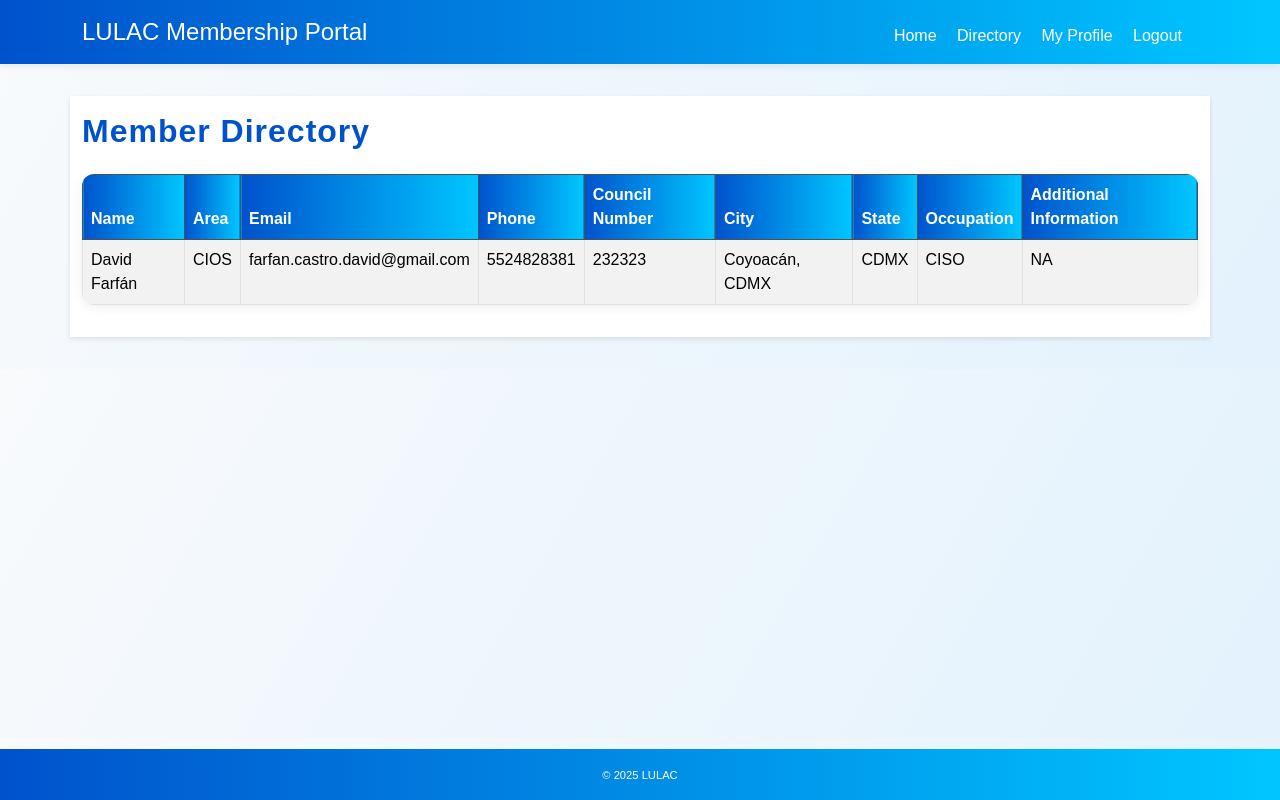
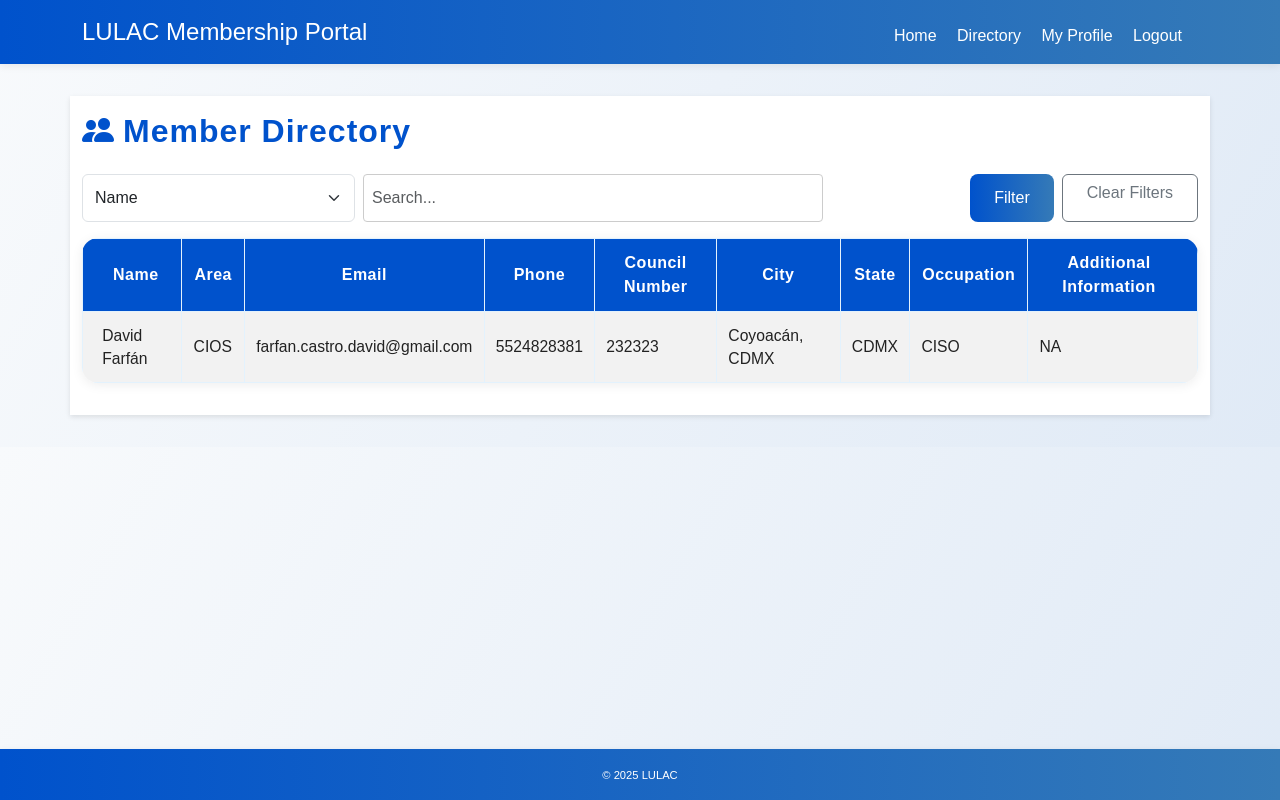
Before and after one commit to Kamolchig/LULAC-DIRECTORY, a Flask app: page /directory in a window 1280 px wide. Run offline with Flask 2, Linux system fonts and the light colour scheme; a user stored in the database is signed in; data comes from the database, SQL or seed files in the repository.

Commit message:
Fix colors 4

```diff
--- a/app.py
+++ b/app.py
@@ -114,8 +114,14 @@
 def directory():
     if 'user_id' not in session:
         return redirect(url_for('login'))
+    filter_by = request.args.get('filter_by', 'name')
+    query = request.args.get('query', '').strip()
     conn = get_db_connection()
-    users = conn.execute('SELECT * FROM users').fetchall()
+    if query:
+        sql = f"SELECT * FROM users WHERE {filter_by} LIKE ?"
+        users = conn.execute(sql, (f"%{query}%",)).fetchall()
+    else:
+        users = conn.execute('SELECT * FROM users').fetchall()
     conn.close()
     return render_template('directory.html', users=users)
 
--- a/static/style.css
+++ b/static/style.css
@@ -2,12 +2,13 @@
     font-family: Arial, sans-serif;
     margin: 0;
     padding: 0;
-    background: linear-gradient(120deg, #f8fafc 0%, #e3f2fd 100%);
+    background: linear-gradient(120deg, #f8fafc 0%, #e0eaf6 100%);
+    /* #e0eaf6 es un azul muy claro, casi blanco */
     color: #333;
 }
 
 header {
-    background: linear-gradient(90deg, #0052cc 0%, #00c6ff 100%);
+    background: linear-gradient(90deg, #0052cc 0%, #357ab7 100%);
     color: white;
     padding: 1rem;
     box-shadow: 0 2px 8px rgba(0,0,0,0.08);
@@ -46,7 +47,7 @@
 footer {
     text-align: center;
     padding: 1rem;
-    background: linear-gradient(90deg, #0052cc 0%, #00c6ff 100%);
+    background: linear-gradient(90deg, #0052cc 0%, #357ab7 100%);
     color: white;
     position: fixed;
     bottom: 0;
@@ -124,37 +125,39 @@
     align-self: flex-start;
 }
 
-/* Gradiente en el header y footer */
-header.bg-primary {
-    background: linear-gradient(90deg, #0052cc 0%, #00c6ff 100%);
+/* Header y Footer */
+header,
+footer,
+header.bg-primary,
+footer.bg-light {
+    background: linear-gradient(90deg, #0052cc 0%, #357ab7 100%);
+    /* #357ab7 es un azul más sutil y profesional */
     box-shadow: 0 2px 8px rgba(0,0,0,0.08);
-}
-
-footer.bg-light {
-    background: linear-gradient(90deg, #0052cc 0%, #00c6ff 100%);
-    color: #fff !important;
-    border-top: none;
+    color: white;
 }
 
 /* Tarjetas y formularios */
 .card {
+    background: rgba(255,255,255,0.97);
     border-radius: 18px;
-    box-shadow: 0 4px 24px rgba(0,0,0,0.10);
-    transition: box-shadow 0.3s;
+    box-shadow: 0 4px 24px rgba(0,0,0,0.08);
+    transition: box-shadow 0.3s, transform 0.3s;
+    backdrop-filter: blur(4px);
 }
 .card:hover {
-    box-shadow: 0 8px 32px rgba(0,0,0,0.18);
+    box-shadow: 0 8px 32px rgba(0,0,0,0.13);
+    transform: translateY(-2px) scale(1.01);
 }
 
 /* Botones animados */
 .btn-primary {
-    background: linear-gradient(90deg, #0052cc 0%, #00c6ff 100%);
+    background: linear-gradient(90deg, #0052cc 0%, #357ab7 100%);
     border: none;
     border-radius: 8px;
     transition: background 0.3s, transform 0.2s;
 }
 .btn-primary:hover {
-    background: linear-gradient(90deg, #00c6ff 0%, #0052cc 100%);
+    background: linear-gradient(90deg, #357ab7 0%, #0052cc 100%);
     transform: scale(1.05);
 }
 
@@ -180,18 +183,58 @@
 
 /* Tabla del directorio */
 .table {
-    border-radius: 12px;
+    border-radius: 16px;
     overflow: hidden;
     box-shadow: 0 2px 12px rgba(0,0,0,0.07);
+    background: #fff;
 }
+
 .table-dark th {
-    background: linear-gradient(90deg, #0052cc 0%, #00c6ff 100%);
+    background-color: #0052cc;
     color: #fff;
+    font-weight: 700;
+    border: none;
+    font-size: 1rem;
+    letter-spacing: 0.5px;
+    padding: 0.75rem;
+    text-align: center;
+    vertical-align: middle;
+}
+
+/* Hover en filas de tabla */
+.table-striped tbody tr:hover {
+    background: #e0eaf6;
+}
+
+.table-bordered th, .table-bordered td {
+    border: 1px solid #e3f2fd;
+}
+
+.table-striped tbody tr {
+    transition: background 0.3s;
+}
+
+.table-striped tbody tr:hover {
+    background: #e3f2fd;
+}
+
+.table td {
+    color: #222;
+    font-size: 0.98rem;
+    vertical-align: middle;
+    padding: 0.7rem;
+}
+
+.table th:first-child, .table td:first-child {
+    padding-left: 1.2rem;
+}
+.table th:last-child, .table td:last-child {
+    padding-right: 1.2rem;
 }
 
 /* Fondo general */
 body {
-    background: linear-gradient(120deg, #f8fafc 0%, #e3f2fd 100%);
+    background: linear-gradient(120deg, #f8fafc 0%, #e0eaf6 100%);
 }
 
 /* Títulos */
--- a/templates/base.html
+++ b/templates/base.html
@@ -5,7 +5,21 @@
     <meta name="viewport" content="width=device-width, initial-scale=1.0">
     <title>{% block title %}LULAC Membership Portal{% endblock %}</title>
     <link rel="stylesheet" href="https://cdn.jsdelivr.net/npm/bootstrap@5.3.3/dist/css/bootstrap.min.css">
+    <link rel="stylesheet" href="https://cdn.jsdelivr.net/npm/bootstrap-icons@1.10.5/font/bootstrap-icons.css">
     <link rel="stylesheet" href="{{ url_for('static', filename='style.css') }}">
+    <style>
+      .directory-form .form-select,
+      .directory-form .form-control,
+      .directory-form .btn {
+        height: 48px;
+        /* Ajusta el valor según el diseño */
+        align-items: center;
+      }
+      .directory-form .form-select,
+      .directory-form .form-control {
+        margin-bottom: 0 !important;
+      }
+    </style>
 </head>
 <body>
     <div id="loader" style="position:fixed;top:0;left:0;width:100vw;height:100vh;background:rgba(255,255,255,0.7);display:flex;align-items:center;justify-content:center;z-index:9999;">
--- a/templates/directory.html
+++ b/templates/directory.html
@@ -1,6 +1,28 @@
 {% extends "base.html" %}
 {% block content %}
-<h2 class="mb-4">Member Directory</h2>
+<div class="mb-4">
+  <h2 class="fw-bold" style="color:#0052cc; letter-spacing:1px;">
+    <i class="bi bi-people-fill me-2"></i>Member Directory
+  </h2>
+</div>
+<form method="get" class="row g-2 mb-3 align-items-center directory-form">
+  <div class="col-md-3 d-flex align-items-center">
+    <select name="filter_by" class="form-select">
+      <option value="name" {% if request.args.get('filter_by') == 'name' %}selected{% endif %}>Name</option>
+      <option value="email" {% if request.args.get('filter_by') == 'email' %}selected{% endif %}>Email</option>
+      <option value="area" {% if request.args.get('filter_by') == 'area' %}selected{% endif %}>Area</option>
+      <option value="city" {% if request.args.get('filter_by') == 'city' %}selected{% endif %}>City</option>
+      <option value="state" {% if request.args.get('filter_by') == 'state' %}selected{% endif %}>State</option>
+    </select>
+  </div>
+  <div class="col-md-5 d-flex align-items-center">
+    <input type="text" name="query" class="form-control" placeholder="Search..." value="{{ request.args.get('query', '') }}">
+  </div>
+  <div class="col-md-4 d-flex justify-content-end align-items-center gap-2">
+    <button type="submit" class="btn btn-primary px-4">Filter</button>
+    <a href="{{ url_for('directory') }}" class="btn btn-outline-secondary px-4">Clear Filters</a>
+  </div>
+</form>
 <table class="table table-striped table-bordered">
     <thead class="table-dark">
         <tr>
```
Also changed, not shown: templates/home.html (+13 -5 lines).
